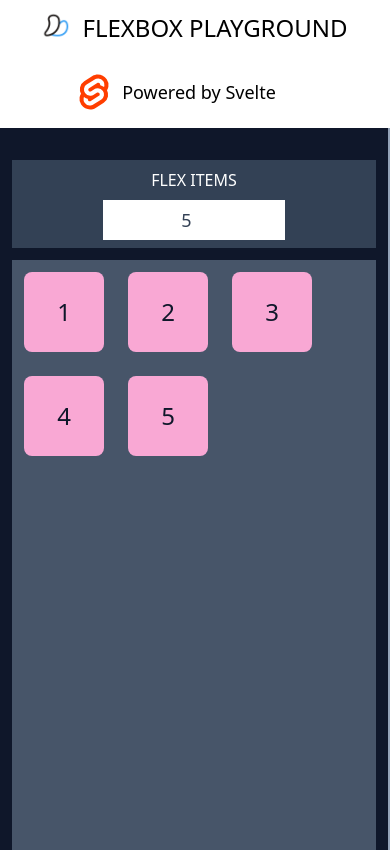
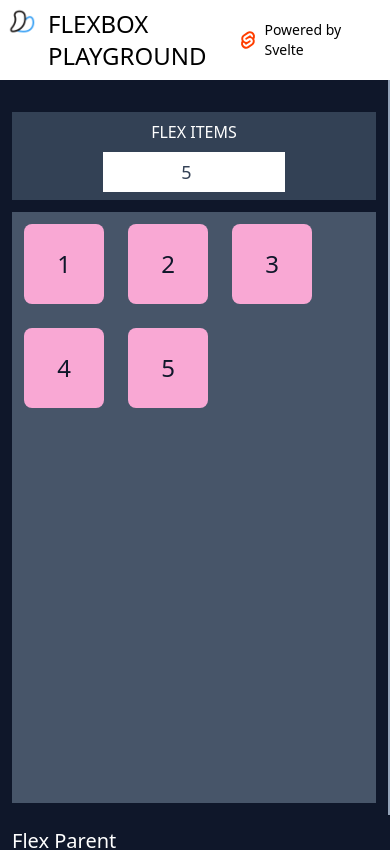
Before and after one commit to jay-Savlani/flex-playground, a SvelteKit app: page / in a window 390 px wide. Shown: the top 850 px of the page. Built offline with nearby package versions, Linux system fonts and the light colour scheme.

Commit message:
fixed header flex direction for responsive view

```diff
--- a/src/routes/Header.svelte
+++ b/src/routes/Header.svelte
@@ -3,13 +3,13 @@
 	import SVELTE_LOGO from '../lib/images/svelte-logo.svg';
 </script>
 
-<header class="self-stretch flex flex-col sm:flex-row justify-between items-center">
-	<div class="flex flex-row gap-3 bg-white p-3 max-h-[10vh]">
+<header class="self-stretch flex flex-row justify-between items-center">
+	<div class="flex flex-row gap-3 bg-white p-2 lg:p-3 max-h-[10vh]">
 		<img src={LOGO} class="h-7 w-7" alt="Rubber band logo" />
 		<span class="text-2xl">FLEXBOX PLAYGROUND</span>
 	</div>
-	<div class="flex flex-row gap-2 items-center me-10 p-4 sm:p-0">
-		<img class="h-10 w-10" src={SVELTE_LOGO} alt="Svelte logo" />
-		<span class="text-lg">Powered by Svelte</span>
+	<div class="flex flex-row gap-2 items-center me-10 p-1 lg:p-4 sm:p-0">
+		<img class="h-5 w-5 lg:h-10 lg:w-10" src={SVELTE_LOGO} alt="Svelte logo" />
+		<span class="text-sm lg:text-lg">Powered by Svelte</span>
 	</div>
 </header>
--- a/src/routes/styles.css
+++ b/src/routes/styles.css
@@ -676,11 +676,6 @@ video {
   margin: 0.75rem;
 }
 
-.mx-auto {
-  margin-left: auto;
-  margin-right: auto;
-}
-
 .my-0 {
   margin-top: 0px;
   margin-bottom: 0px;
@@ -690,12 +685,12 @@ video {
   margin-bottom: 0.75rem;
 }
 
+.me-10 {
+  margin-inline-end: 2.5rem;
+}
+
 .mt-3 {
   margin-top: 0.75rem;
-}
-
-.me-10 {
-  margin-inline-end: 2.5rem;
 }
 
 .flex {
@@ -742,6 +737,10 @@ video {
   height: 100%;
 }
 
+.h-5 {
+  height: 1.25rem;
+}
+
 .max-h-\[10vh\] {
   max-height: 10vh;
 }
@@ -772,6 +771,10 @@ video {
 
 .w-full {
   width: 100%;
+}
+
+.w-5 {
+  width: 1.25rem;
 }
 
 .shrink {
@@ -937,12 +940,16 @@ video {
   padding: 0.75rem;
 }
 
+.p-4 {
+  padding: 1rem;
+}
+
+.p-0 {
+  padding: 0px;
+}
+
 .p-2 {
   padding: 0.5rem;
-}
-
-.p-4 {
-  padding: 1rem;
 }
 
 .px-3 {
@@ -1148,6 +1155,10 @@ video {
     height: 6rem;
   }
 
+  .lg\:h-10 {
+    height: 2.5rem;
+  }
+
   .lg\:w-1\/4 {
     width: 25%;
   }
@@ -1164,6 +1175,10 @@ video {
     width: 60%;
   }
 
+  .lg\:w-10 {
+    width: 2.5rem;
+  }
+
   .lg\:flex-row {
     flex-direction: row;
   }
@@ -1176,6 +1191,14 @@ video {
     gap: 0px;
   }
 
+  .lg\:p-4 {
+    padding: 1rem;
+  }
+
+  .lg\:p-3 {
+    padding: 0.75rem;
+  }
+
   .lg\:text-lg {
     font-size: 1.125rem;
     line-height: 1.75rem;
```
